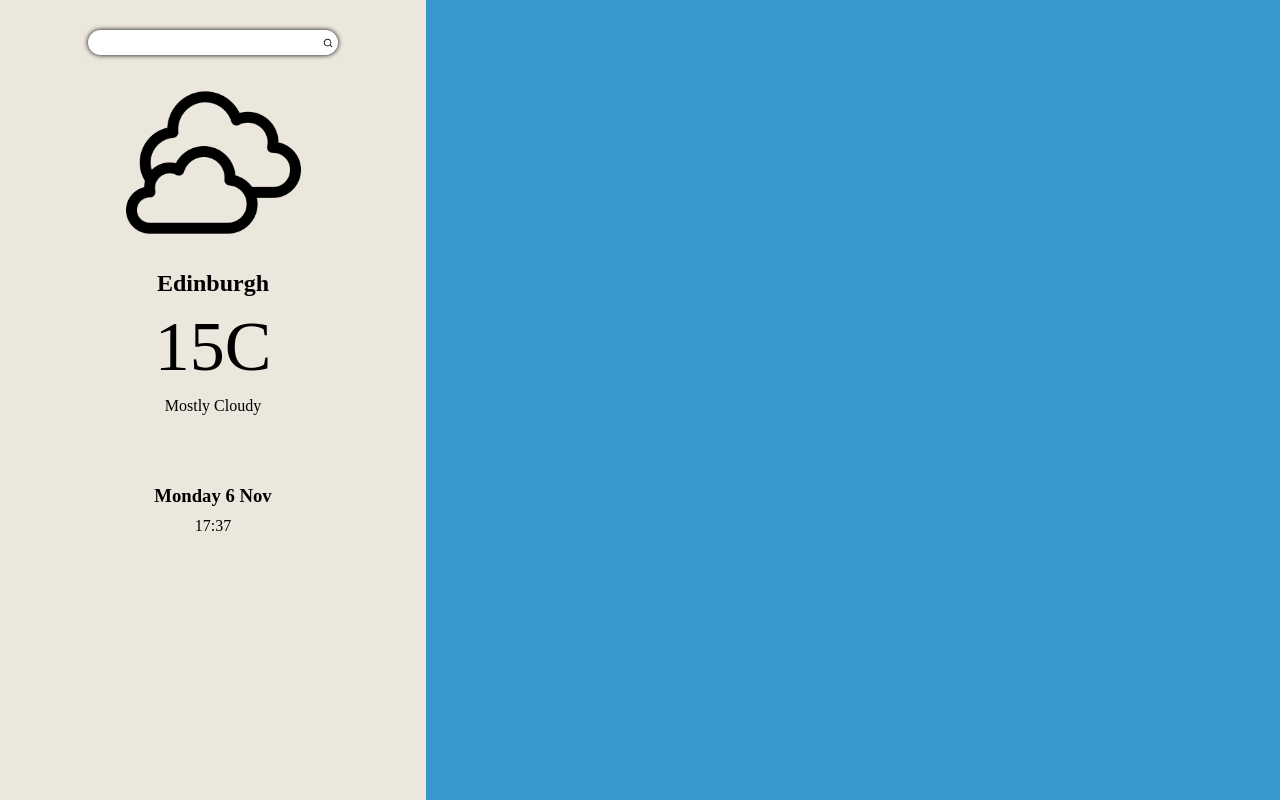
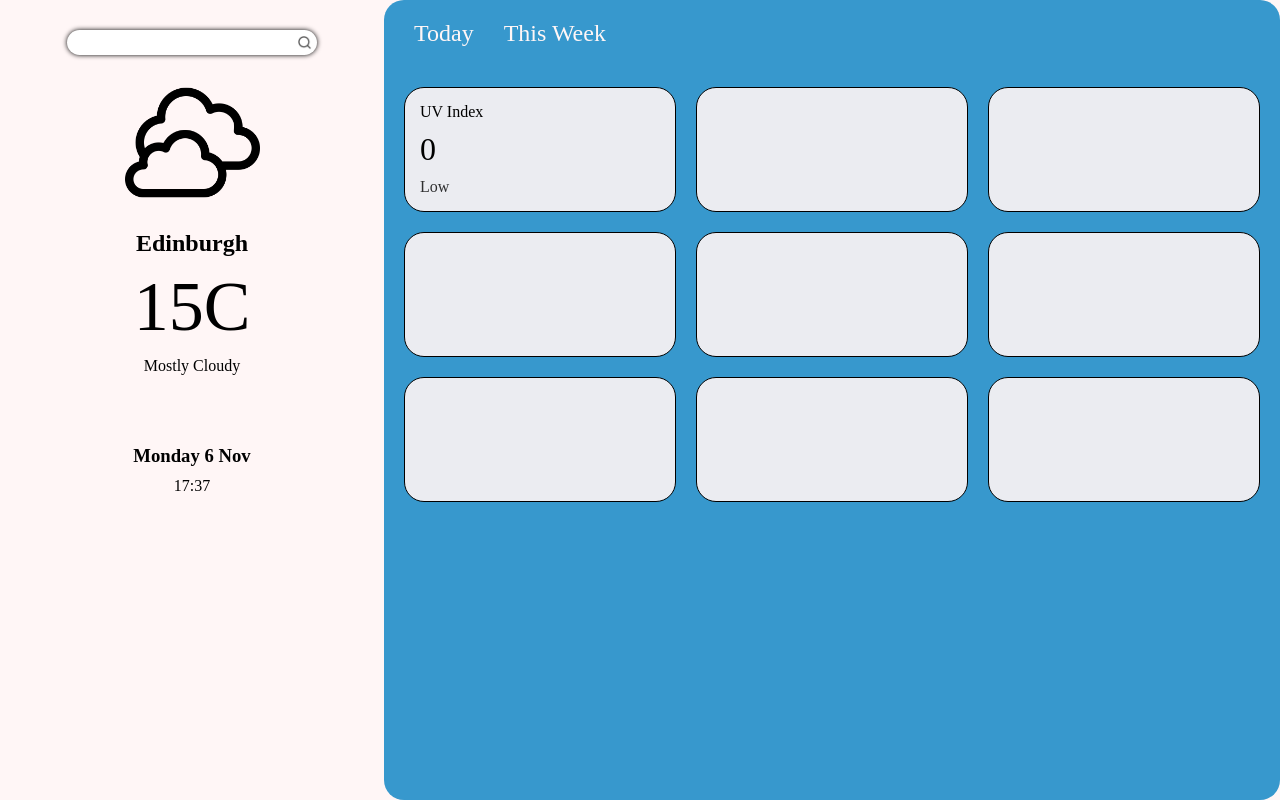
Before and after one commit to meowy8/WeatherAppProject, a plain HTML site: page index.html in a window 1280 px wide. Drawn offline with Linux system fonts and the light colour scheme.

Commit message:
detailed container setup

```diff
--- a/index.html
+++ b/index.html
@@ -20,7 +20,34 @@
       <h3 class="date">Monday 6 Nov</h3>
       <p class="time">17:37</p>
     </section>
-    <section class="detailed-container"></section>
+    <section class="detailed-container">
+      <div class="detailed-top">
+        <h2 class="time-period">Today</h2>
+        <h2 class="time-period">This Week</h2>
+      </div>
+      <div class="detailed-card-container">
+        <section class="detailed-card">
+          <div class="card-header">
+            <p class="UV">UV Index</p>
+          </div>
+          <div class="card-main">
+            <p class="UV">0</p>
+          </div>
+          <div class="card-foot">
+            <p class="UV">Low</p>
+          </div>
+        </section>
+        <section class="detailed-card"></section>
+        <section class="detailed-card"></section>
+        <section class="detailed-card"></section>
+        <section class="detailed-card"></section>
+        <section class="detailed-card"></section>
+        <section class="detailed-card"></section>
+        <section class="detailed-card"></section>
+        <section class="detailed-card"></section>
+      </div>
+      <footer></footer>
+    </section>
   </main>
 </body>
 </html>
--- a/style.css
+++ b/style.css
@@ -1,30 +1,44 @@
+* {
+  box-sizing: border-box;
+}
+
 body {
   margin: 0;
   padding: 0;
+  background-color: rgb(255, 246, 246);
+  width: 100%;
+  height: 100vh;
 }
 
 main {
   display: flex;
-  width: 100vw;
-  height: 100vh;
+  width: 100%;
+  height: 100%;
+  margin: 0;
 }
 
 .general-container {
   display: flex;
   flex-direction: column;
   align-items: center;
-  background-color: rgb(235, 231, 221);
+  background-color: rgb(255, 246, 246);
   width: 30%;
+  height: 100%;
   padding: 30px;
+  margin: 0;
 }
 
 .detailed-container {
   display: flex;
+  flex-direction: column;
+  border-radius: 20px;
   background-color: rgb(55, 152, 205);
   width: 70%;
+  height: 100%;
+  margin: 0;
 }
 
-.general-container input {
+.search-input-container input {
   width: 250px;
   height: 25px;
   border-radius: 20px;
@@ -40,10 +54,11 @@ main {
 }
 
 .search-input-container img {
-  width: 10px;
-  height: 10px;
+  width: 25px;
+  height: 25px;
   position: absolute;
   padding: 5px;
+  opacity: .7;
 }
 
 .weather-icon {
@@ -73,3 +88,47 @@ main {
 .time {
   margin: 0;
 }
+
+.detailed-top {
+  display: flex;
+  padding: 0 30px 0 30px;
+}
+
+.time-period {
+  font-weight: 100;
+  color: rgb(255, 246, 246);
+  margin-right: 30px;
+}
+
+.detailed-card-container {
+  display: grid;
+  grid-template-rows: repeat(3, 1fr);
+  grid-template-columns: repeat(3, 1fr);
+  gap: 20px;
+  padding: 20px;
+}
+
+.detailed-card {
+  display: flex;
+  flex-direction: column;
+  justify-content: space-between;
+  border: 1px solid black;
+  width: 100%;
+  height: 125px;
+  border-radius: 20px;
+  border: 1px solid black;
+  background-color: rgba(255, 246, 246, 0.9);
+  padding: 15px;
+}
+
+.card-header p, .card-main p, .card-foot p {
+  margin: 0;
+}
+
+.card-main .UV {
+  font-size: 2rem;
+}
+
+.card-foot .UV {
+  opacity: .8;
+}
```
